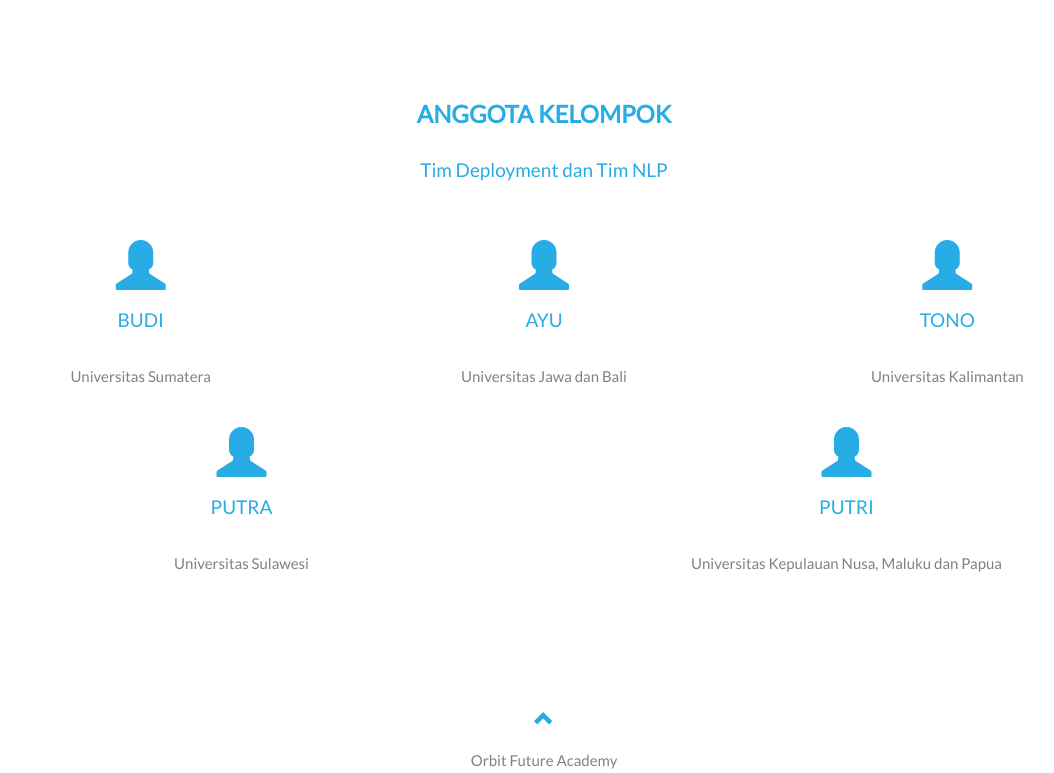
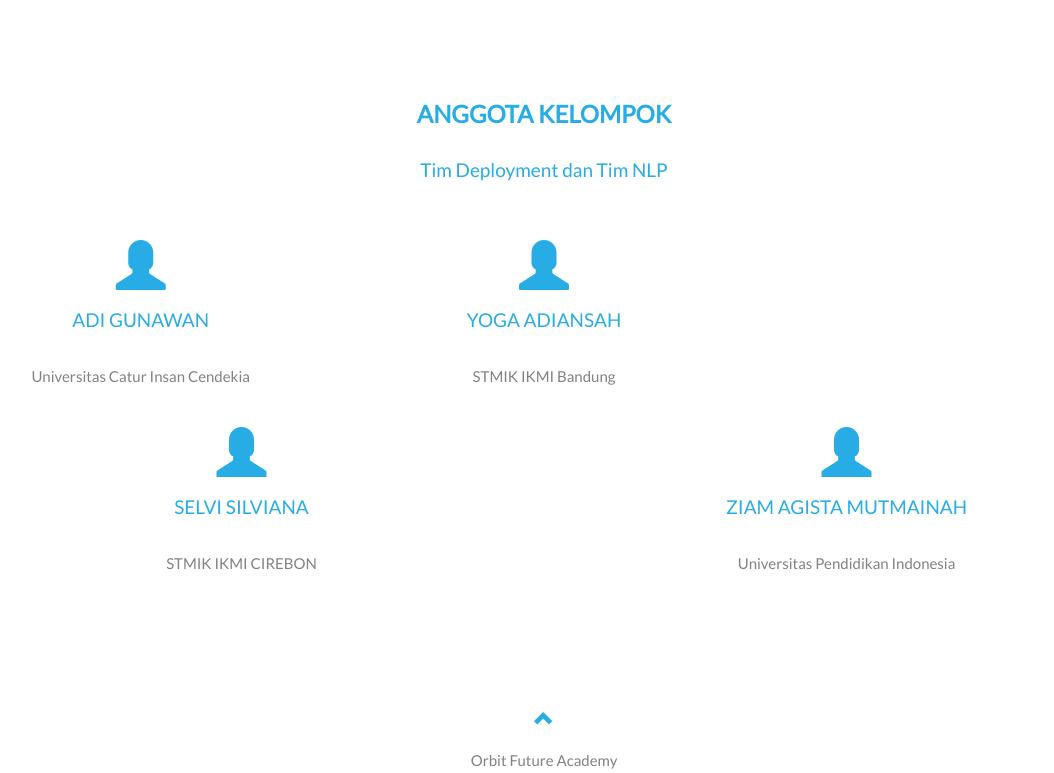
Before and after one commit to selvisilviana/deployment-NLP, a Flask app: page / in a window 1280 px wide. Shown: the part 1243-2016 px from the top of the page, without its empty margins (96-1150 px from the left). Run offline with Flask 3, Linux system fonts and the light colour scheme; parts of the project's set-up code (start-up, migrations or seed data) failed here and were passed over.

Commit message:
Update Index.html

```diff
--- a/templates/index.html
+++ b/templates/index.html
@@ -157,31 +157,26 @@
 		<div class="row slideanim">
 			<div class="col-sm-4">
 				<span class="glyphicon glyphicon-user logo-small"></span>
-				<h4>BUDI</h4>
-				<p>Universitas Sumatera</p>
+				<h4>ADI GUNAWAN</h4>
+				<p>Universitas Catur Insan Cendekia</p>
 			</div>
 			<div class="col-sm-4">
 				<span class="glyphicon glyphicon-user logo-small"></span>
-				<h4>AYU</h4>
-				<p>Universitas Jawa dan Bali</p>
-			</div>
-			<div class="col-sm-4">
-				<span class="glyphicon glyphicon-user logo-small"></span>
-				<h4>TONO</h4>
-				<p>Universitas Kalimantan</p>
+				<h4>YOGA ADIANSAH</h4>
+				<p>STMIK IKMI Bandung</p>
 			</div>
 		</div>
 	    <br>
 	    <div class="row slideanim">
 			<div class="col-sm-6">
 				<span class="glyphicon glyphicon-user logo-small"></span>
-				<h4>PUTRA</h4>
-				<p>Universitas Sulawesi</p>
+				<h4>SELVI SILVIANA</h4>
+				<p>STMIK IKMI CIREBON</p>
 			</div>
 			<div class="col-sm-6">
 				<span class="glyphicon glyphicon-user logo-small"></span>
-				<h4>PUTRI</h4>
-				<p>Universitas Kepulauan Nusa, Maluku dan Papua</p>
+				<h4>ZIAM AGISTA MUTMAINAH</h4>
+				<p>Universitas Pendidikan Indonesia</p>
 			</div>
 	    </div>
 	</div>
```
